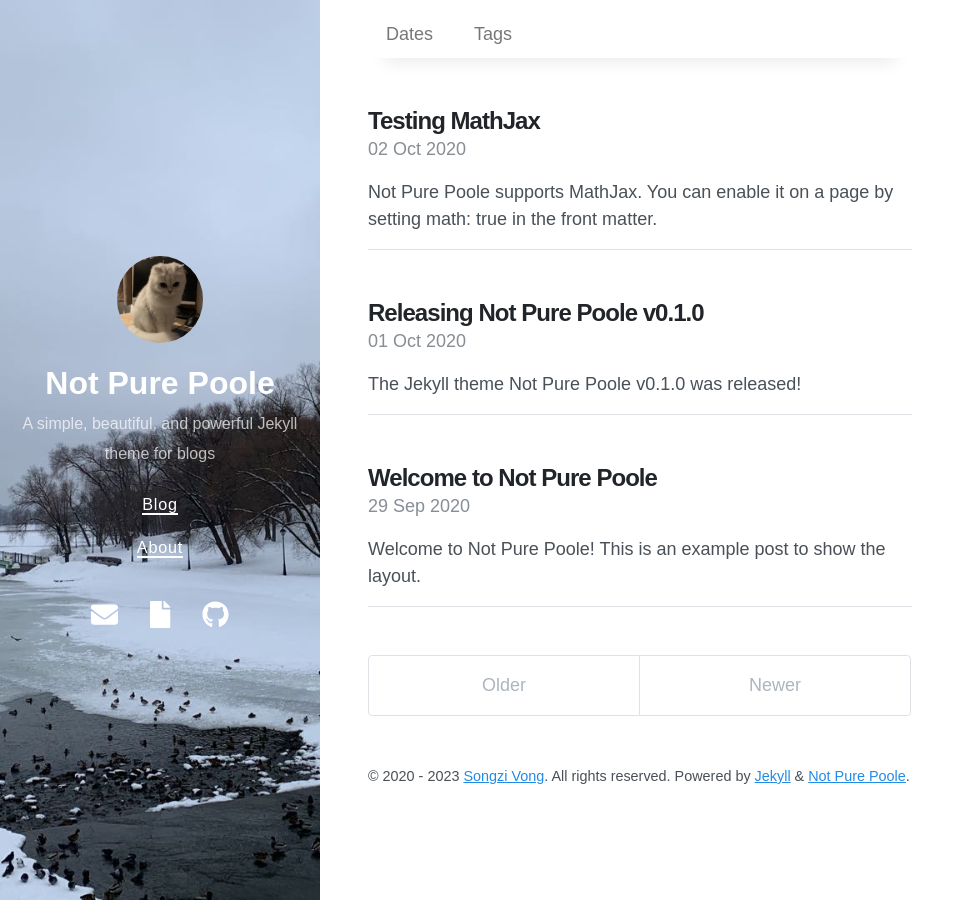
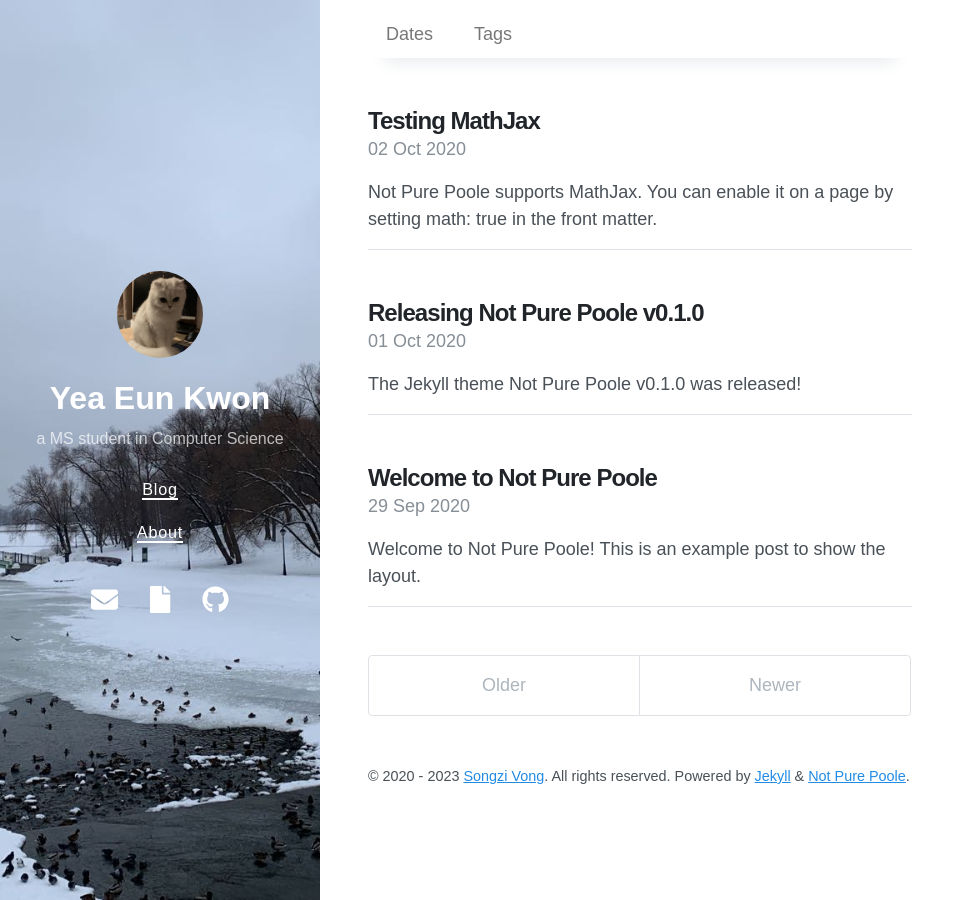
Before and after one commit to kyenni/kyenni.github.io, a Jekyll site: the page built from index.html, in a window 1280 px wide. Shown: the whole page, without its empty margins (0-975 px from the left). Built offline with Jekyll 4.4.1, drawn with Linux system fonts in a browser that asks for light colours; nearby versions of some CDN libraries; the list of posts is cut into pages by our own code.

Commit message:
Update _config.yml

```diff
--- a/_config.yml
+++ b/_config.yml
@@ -1,6 +1,6 @@
 # Setup
-title: Not Pure Poole
-description: A simple, beautiful, and powerful Jekyll theme for blogs
+title: Yea Eun Kwon
+description: a MS student in Computer Science
 url: https://vszhub.github.io
 avatar: /avatar.jpeg
 paginate: 5
```
